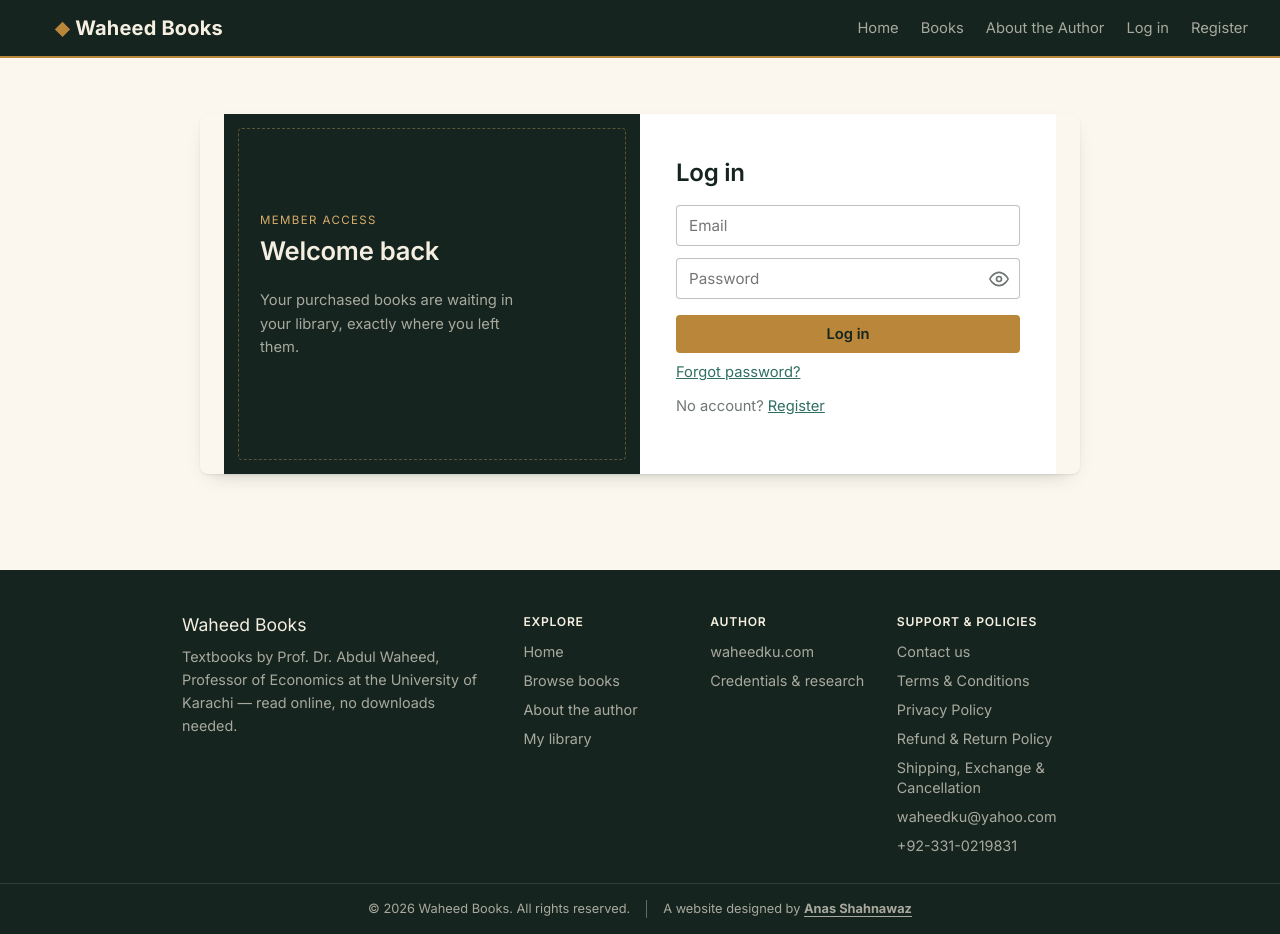
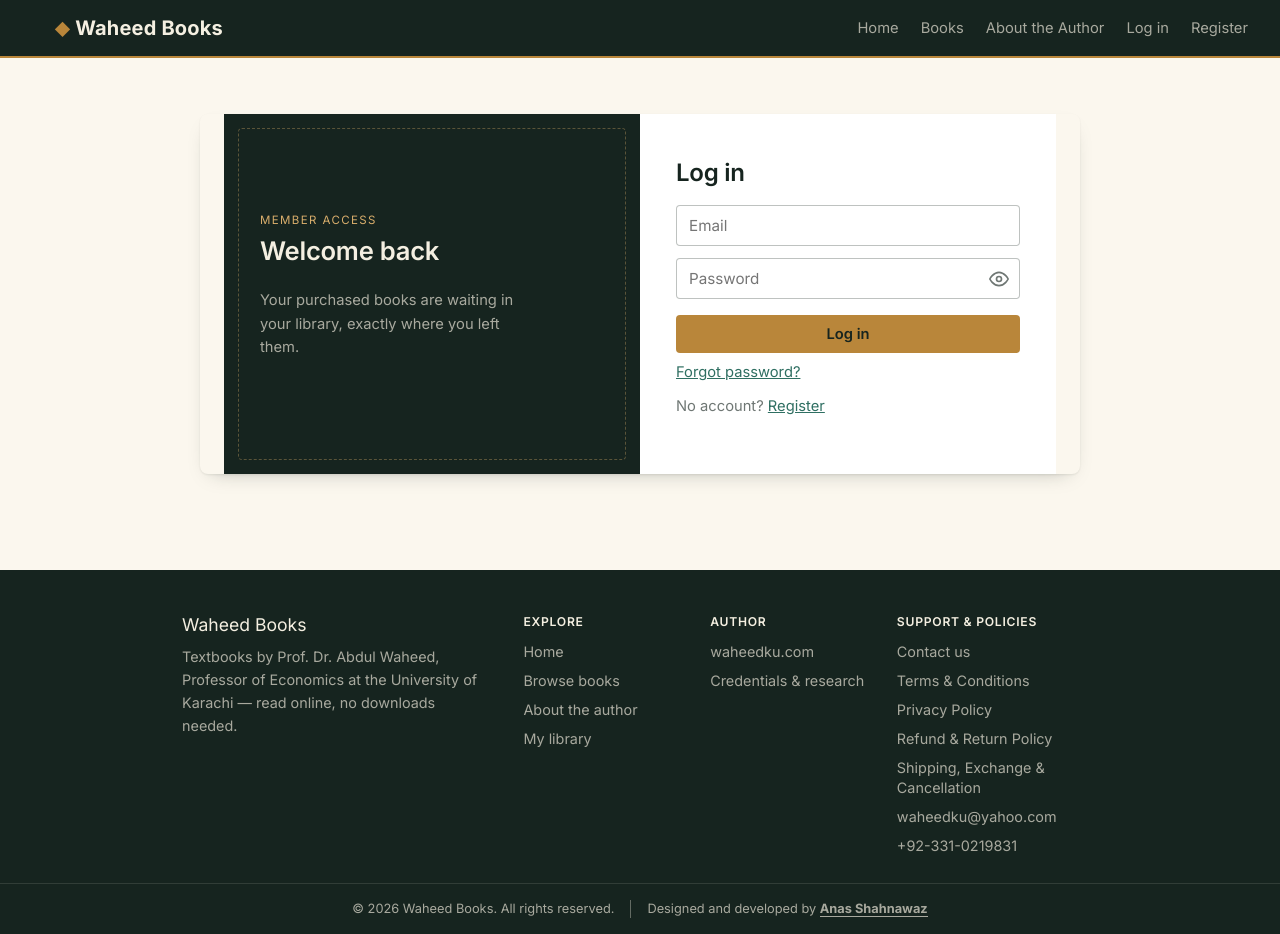
Before and after one commit to waheedbooks/waheed-ebook, a React (Vite) app in the folder frontend/: page /login in a window 1280 px wide. Built offline with nearby package versions, Linux system fonts and the light colour scheme; no server answers.

Commit message:
Update Footer.jsx

```diff
--- a/frontend/src/components/Footer.jsx
+++ b/frontend/src/components/Footer.jsx
@@ -62,7 +62,7 @@ export default function Footer() {
         <span>© {new Date().getFullYear()} Waheed Books. All rights reserved.</span>
         <span className="footer-bottom-divider" aria-hidden="true"></span>
         <span>
-          A website designed by{" "}
+          Designed and developed by{" "}
           <a
             className="footer-credit"
             href="https://www.linkedin.com/in/anas-shahnawaz-3b7894217"
```
